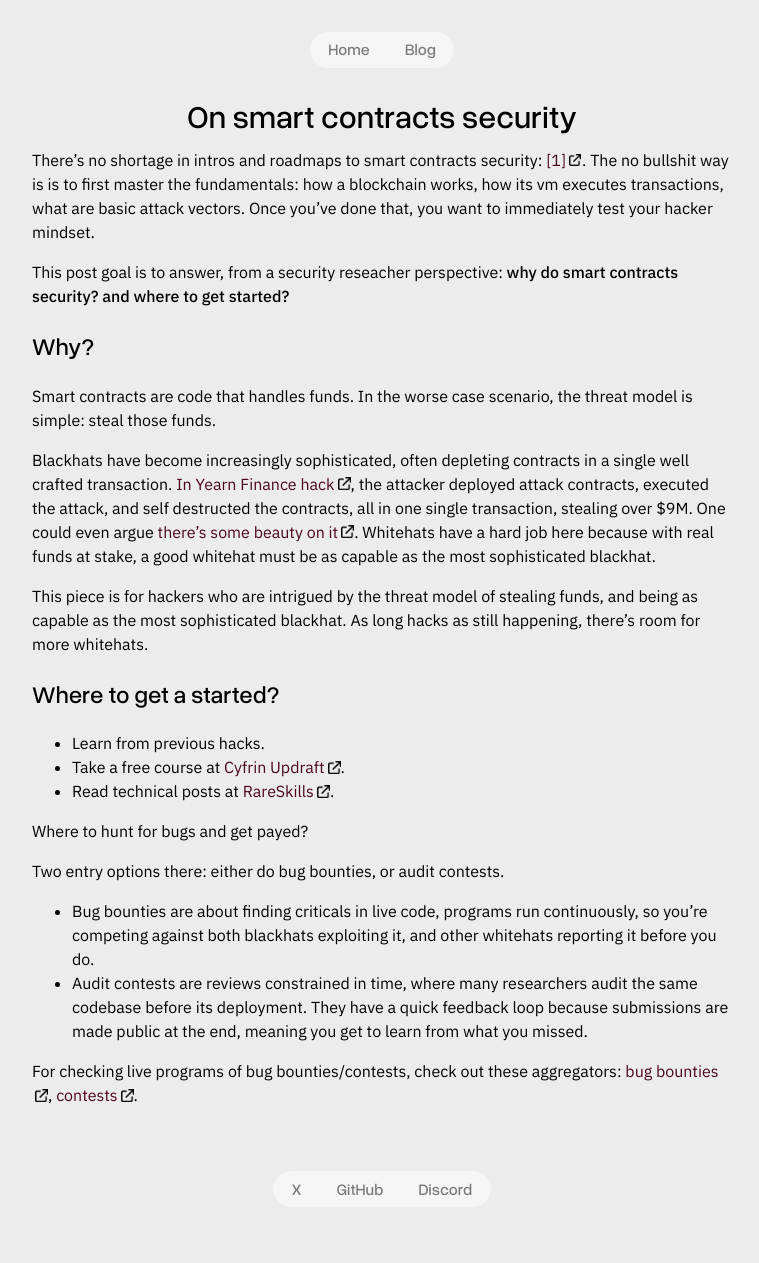
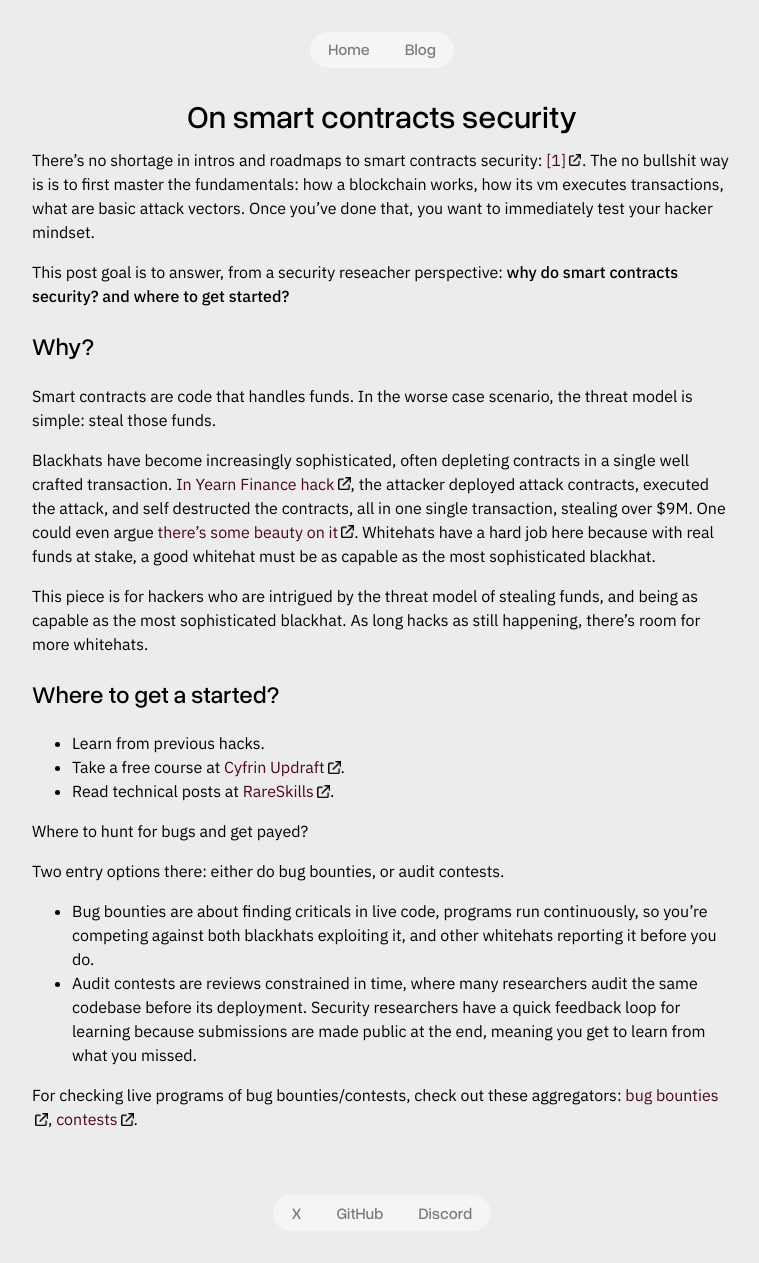
Before and after one commit to e11iptic/e11iptic.github.io, a Jekyll site: the page built from _posts/2025-12-02-scs.md, in a window 1280 px wide. Shown: the whole page, without its empty margins (258-1017 px from the left). Built offline with Jekyll 4.4.1, drawn with Linux system fonts in a browser that asks for light colours; before the commit the page ends 1239 px from its top, so only the background shows below that.

Commit message:
Update scs

```diff
--- a/_posts/2025-12-02-scs.md
+++ b/_posts/2025-12-02-scs.md
@@ -29,6 +29,6 @@ Where to hunt for bugs and get payed?
 Two entry options there: either do bug bounties, or audit contests.
 
 - Bug bounties are about finding criticals in live code, programs run continuously, so you’re competing against both blackhats exploiting it, and other whitehats reporting it before you do.
-- Audit contests are reviews constrained in time, where many researchers audit the same codebase before its deployment. They have a quick feedback loop because submissions are made public at the end, meaning you get to learn from what you missed.
+- Audit contests are reviews constrained in time, where many researchers audit the same codebase before its deployment. Security researchers have a quick feedback loop for learning because submissions are made public at the end, meaning you get to learn from what you missed.
 
 For checking live programs of bug bounties/contests, check out these aggregators: [bug bounties](https://www.vigilseek.com/bug-bounty), [contests](https://www.vigilseek.com/).
```
